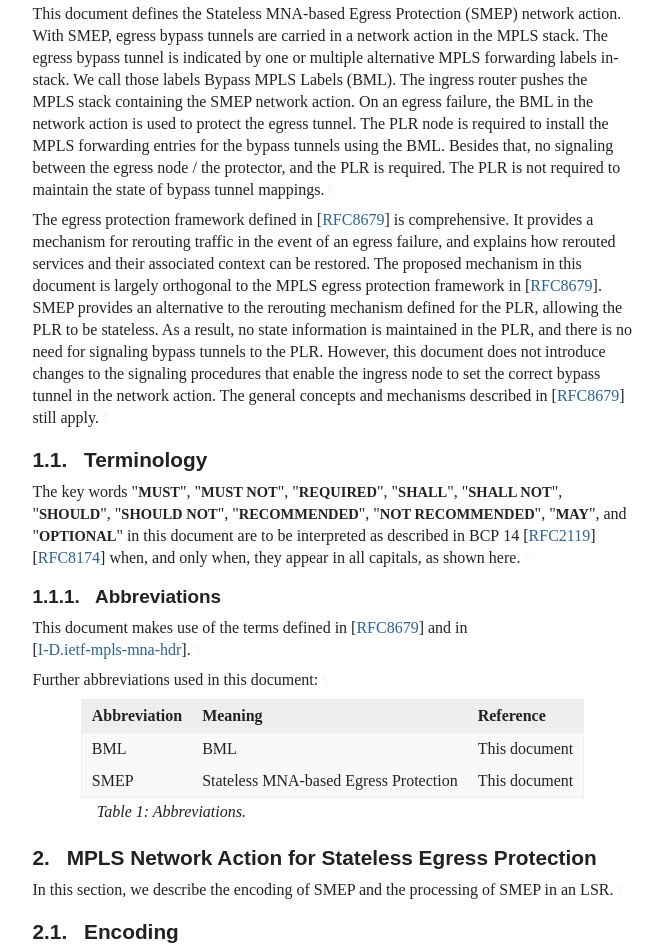
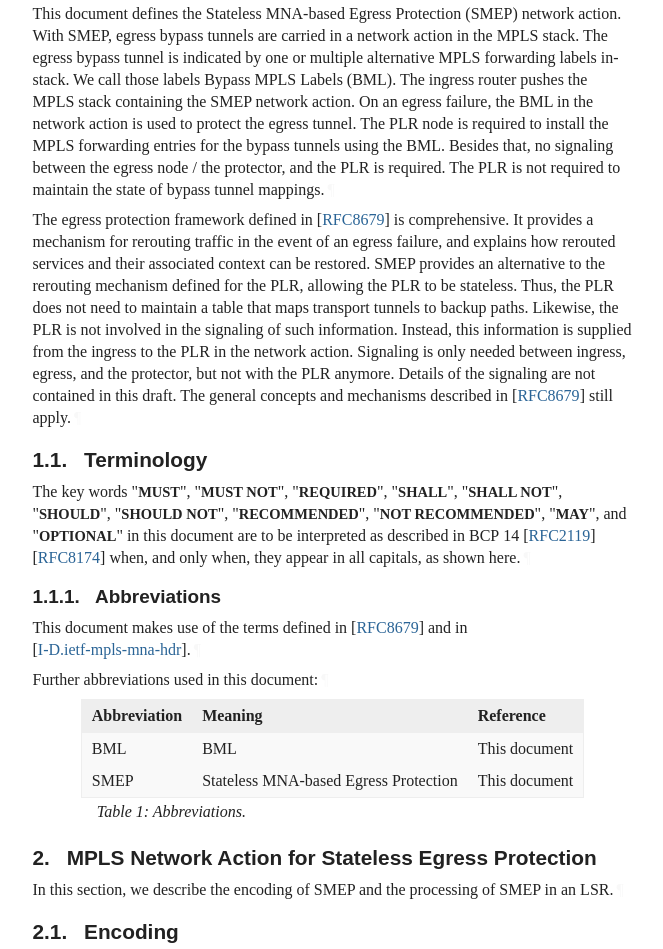
Before and after one commit to uni-tue-kn/mpls-mna-stateless-egress-protection, a plain HTML site: page draft-ihle-mpls-mna-stateless-egress-protection.html in a window 1280 px wide. Shown: the part 1341-2290 px from the top of the page, without its empty margins (92-755 px from the left). Drawn offline with Linux system fonts and the light colour scheme; a web font is replaced by a local one.

Commit message:
Script updating gh-pages from 0effc3d. [ci skip]

```diff
--- a/draft-ihle-mpls-mna-stateless-egress-protection.html
+++ b/draft-ihle-mpls-mna-stateless-egress-protection.html
@@ -1220,10 +1220,12 @@ Besides that, no signaling between the egress node / the protector, and the PLR
 The PLR is not required to maintain the state of bypass tunnel mappings.<a href="#section-1-3" class="pilcrow">¶</a></p>
 <p id="section-1-4">The egress protection framework defined in <span>[<a href="#RFC8679" class="cite xref">RFC8679</a>]</span> is comprehensive.
 It provides a mechanism for rerouting traffic in the event of an egress failure, and explains how rerouted services and their associated context can be restored.
-The proposed mechanism in this document is largely orthogonal to the MPLS egress protection framework in <span>[<a href="#RFC8679" class="cite xref">RFC8679</a>]</span>.
 SMEP provides an alternative to the rerouting mechanism defined for the PLR, allowing the PLR to be stateless.
-As a result, no state information is maintained in the PLR, and there is no need for signaling bypass tunnels to the PLR.
-However, this document does not introduce changes to the signaling procedures that enable the ingress node to set the correct bypass tunnel in the network action.
+Thus, the PLR does not need to maintain a table that maps transport tunnels to backup paths.
+Likewise, the PLR is not involved in the signaling of such information.
+Instead, this information is supplied from the ingress to the PLR in the network action.
+Signaling is only needed between ingress, egress, and the protector, but not with the PLR anymore.
+Details of the signaling are not contained in this draft.
 The general concepts and mechanisms described in <span>[<a href="#RFC8679" class="cite xref">RFC8679</a>]</span> still apply.<a href="#section-1-4" class="pilcrow">¶</a></p>
 <div id="terminology">
 <section id="section-1.1">
```
Also changed, not shown: draft-ihle-mpls-mna-stateless-egress-protection.txt.
